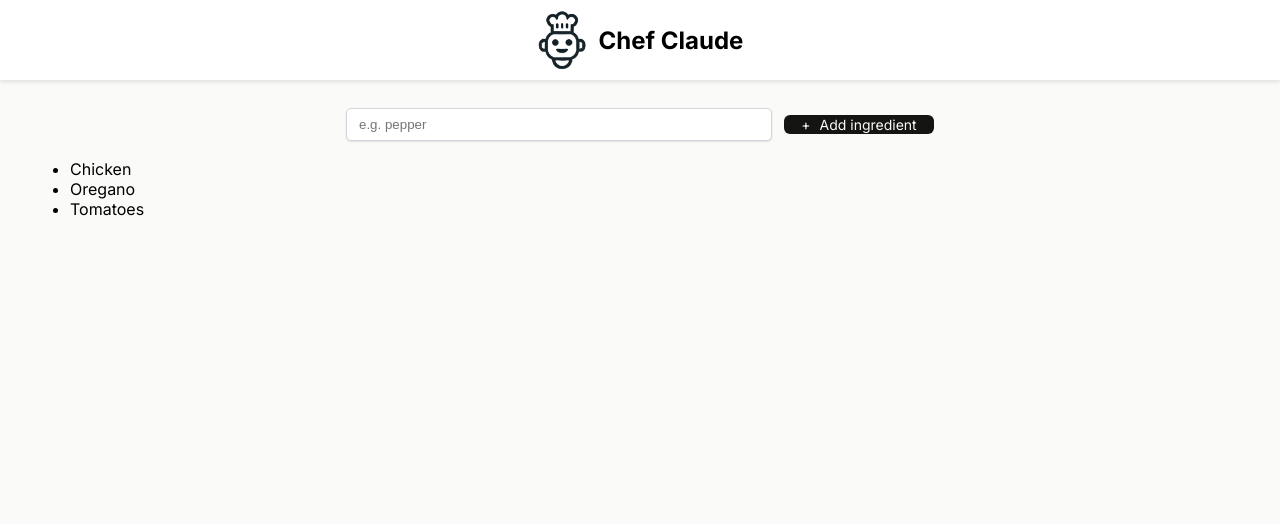
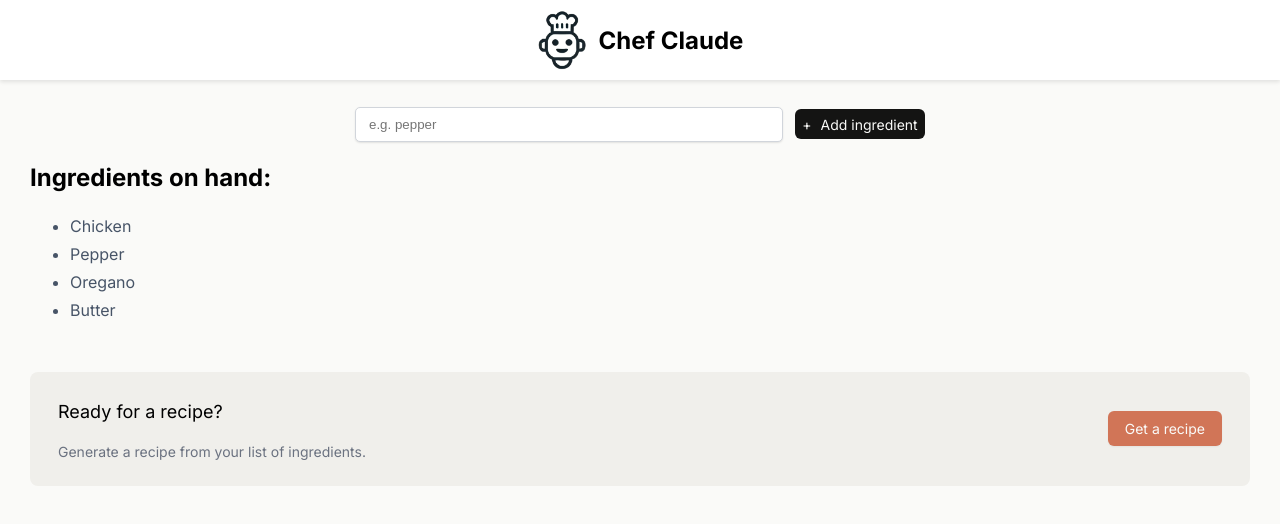
Before and after one commit to mukunda001/React_ion, a React (Vite) app: page / in a window 1280 px wide. Shown: the top 524 px of the page. Built offline with nearby package versions, Linux system fonts and the light colour scheme.

Commit message:
Conditional rendering for getting recipe

```diff
--- a/src/Main.jsx
+++ b/src/Main.jsx
@@ -4,7 +4,8 @@
 
 export default function Main(){
 
-    const ingredients = ["Chicken", "Oregano", "Tomatoes"]
+    const [recipeShown, setRecipeShown] = useState(false)
+    const ingredients = ["Chicken", "Pepper", "Oregano", "Butter"]
       const [Ingredients, setIngredients] = useState(ingredients)
 
 
@@ -21,6 +22,10 @@
         <li key = {item}> {item} </li>
     ))
 
+    function getRecipe(){
+        setRecipeShown(prevstate => true)
+    }
+
     return (
    <main>
    <form action = {handleSubmit} className = "Add-ingredient-Form" >
@@ -33,9 +38,51 @@
 
     <button> Add ingredient </button>
    </form>
-   <ul>
-    {listItems}
-   </ul>
+   {
+        Ingredients.length > 3 && <section>
+                <h2>Ingredients on hand:</h2>
+                <ul className="ingredients-list" aria-live="polite">{listItems}</ul>
+                <div className="get-recipe-container">
+                    <div>
+                        <h3>Ready for a recipe?</h3>
+                        <p>Generate a recipe from your list of ingredients.</p>
+                    </div>
+                    <button onClick = {getRecipe} >Get a recipe</button>
+                </div>
+            </section>
+            }
+            { recipeShown?
+            <section>
+                <h2>Chef Claude Recommends:</h2>
+        <article className="suggested-recipe-container" aria-live="polite">
+        <p>Based on the ingredients you have available, I would recommend making a simple a delicious <strong>Beef Bolognese Pasta</strong>. Here is the recipe:</p>
+        <h3>Beef Bolognese Pasta</h3>
+        <strong>Ingredients:</strong>
+        <ul>
+            <li>1 lb. ground beef</li>
+            <li>1 onion, diced</li>
+            <li>3 cloves garlic, minced</li>
+            <li>2 tablespoons tomato paste</li>
+            <li>1 (28 oz) can crushed tomatoes</li>
+            <li>1 cup beef broth</li>
+            <li>1 teaspoon dried oregano</li>
+            <li>1 teaspoon dried basil</li>
+            <li>Salt and pepper to taste</li>
+            <li>8 oz pasta of your choice (e.g., spaghetti, penne, or linguine)</li>
+        </ul>
+        <strong>Instructions:</strong>
+        <ol>
+            <li>Bring a large pot of salted water to a boil for the pasta.</li>
+            <li>In a large skillet or Dutch oven, cook the ground beef over medium-high heat, breaking it up with a wooden spoon, until browned and cooked through, about 5-7 minutes.</li>
+            <li>Add the diced onion and minced garlic to the skillet and cook for 2-3 minutes, until the onion is translucent.</li>
+            <li>Stir in the tomato paste and cook for 1 minute.</li>
+            <li>Add the crushed tomatoes, beef broth, oregano, and basil. Season with salt and pepper to taste.</li>
+            <li>Reduce the heat to low and let the sauce simmer for 15-20 minutes, stirring occasionally, to allow the flavors to meld.</li>
+            <li>While the sauce is simmering, cook the pasta according to the package instructions. Drain the pasta and return it to the pot.</li>
+            <li>Add the Bolognese sauce to the cooked pasta and toss to combine.</li>
+            <li>Serve hot, garnished with additional fresh basil or grated Parmesan cheese if desired.</li>
+        </ol>
+    </article>
+            </section>: null}
    </main>
-    )
-}
+    )}
--- a/src/index.css
+++ b/src/index.css
@@ -35,9 +35,9 @@
 }
 
 .Add-ingredient-Form > input{
-    padding: 8px 12px;
     border-radius: 5px;
     border: 1px solid #D1D5DB;
+    padding: 9px 13px;
     box-shadow: 0 1px 2px 0px rgba(0,0,0,0.1);
     flex-grow: 1;
     min-width: 150px;
@@ -50,7 +50,8 @@
     border: none;
     background-color: #141413;
     color: #FAFAF8;
-    width: 150px;
+    width: 130px;
+    height: 30px;
     font-size: 0.875rem;
     font-weight: 500;
 }
@@ -59,3 +60,46 @@
     content: "+";
     margin-right: 5px;
 }
+
+
+ul.ingredients-list {
+    margin-bottom: 48px;
+}
+
+ul.ingredients-list > li {
+    color: #475467;
+    line-height: 28px;
+}
+
+.get-recipe-container {
+    display: flex;
+    justify-content: space-between;
+    align-items: center;
+    border-radius: 8px;
+    background: #F0EFEB;
+    padding: 10px 28px;
+}
+
+.get-recipe-container h3 {
+    font-size: 1.125rem;
+    font-weight: 500;
+    line-height: 24px;
+}
+
+.get-recipe-container p {
+    color: #6B7280;
+    font-size: 0.875rem;
+    line-height: 20px;
+}
+
+.get-recipe-container button {
+    border: none;
+    border-radius: 6px;
+    background: #D17557;
+    box-shadow: 0px 1px 2px 0px rgba(0, 0, 0, 0.05);
+    color: #FAFAF8;
+    padding: 9px 17px;
+    font-family: Inter, sans-serif;
+    font-size: 0.875rem;
+    cursor: pointer;
+}
```
